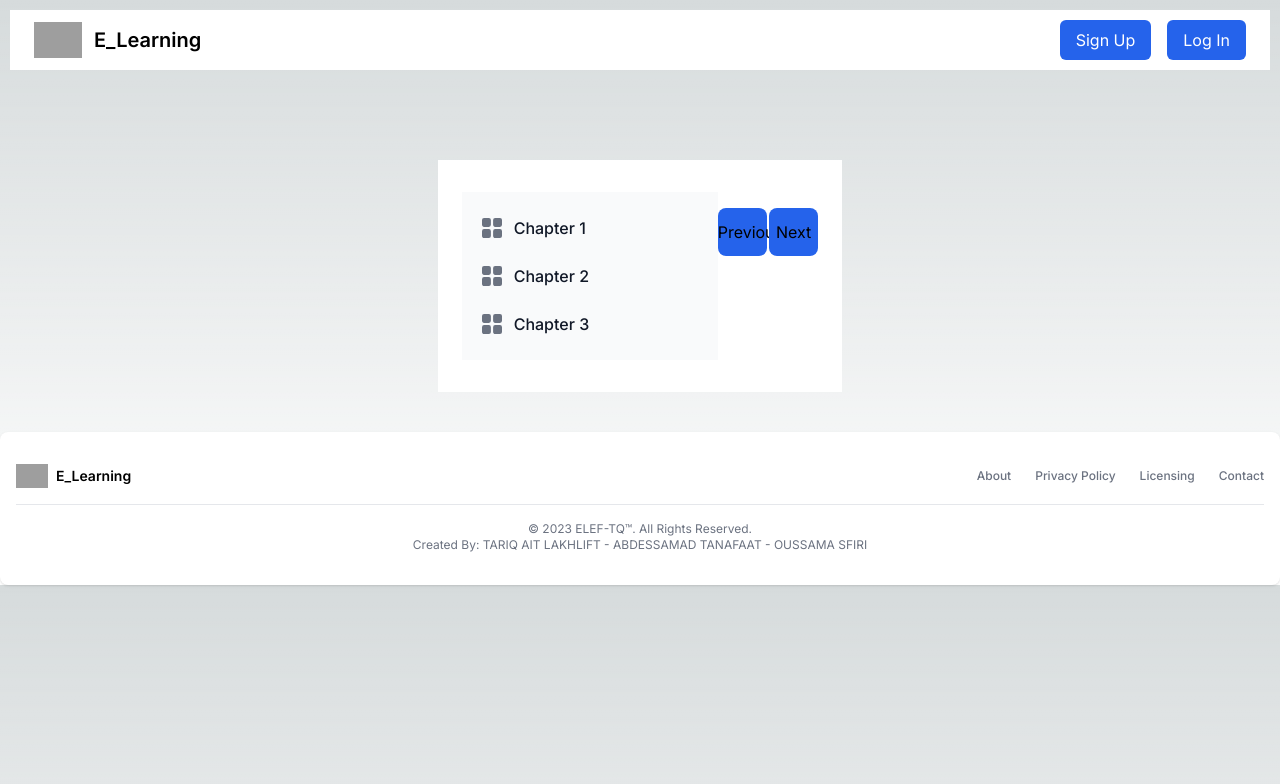
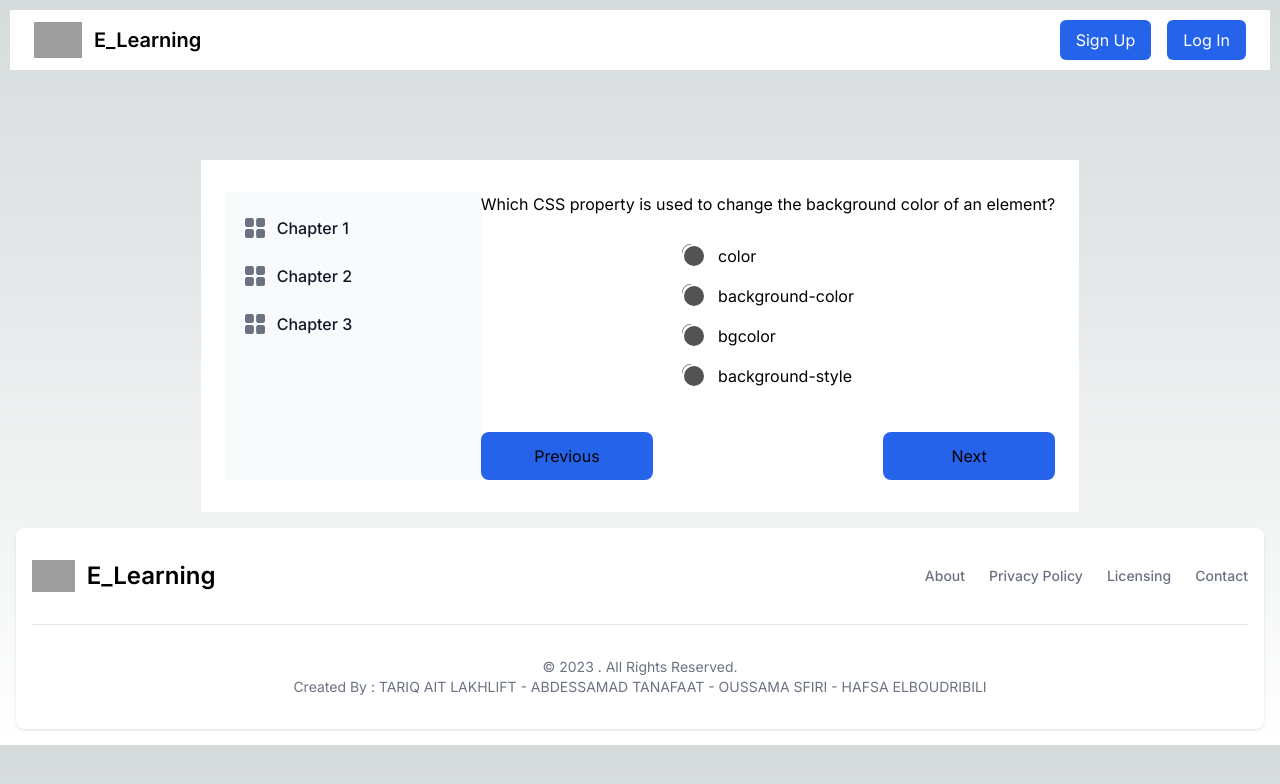
Before and after one commit to ELEF-TQ/Next-.NET-E.learning-App, a Next.js app in the folder Client/: page / in a window 1280 px wide. Both pictures are taken after a click on the button "Next". Shown: the top 784 px of the page. Built offline with nearby package versions, Linux system fonts and the light colour scheme; grey boxes are pictures that could not be loaded.

Commit message:
adjust quiz logic

```diff
--- a/Client/src/app/globals.css
+++ b/Client/src/app/globals.css
@@ -41,13 +41,6 @@ body {
 
 
 
-.footer {
-  position: absolute;
-  bottom: 0;
-  left: 0;
-  right: 0;
-
-}
 
 input[type="radio"]:after {
   width: 24px;
--- a/Client/src/app/page.tsx
+++ b/Client/src/app/page.tsx
@@ -1,5 +1,4 @@
 'use client'
-
 import React, { useState } from 'react';
 import Video from '@/components/Video';
 import QuizData from '@/data/Quiz';
@@ -8,48 +7,80 @@ import Sidebar from '@/components/Sidebar';
 
 export default function Home() {
   const [currentQuestion, setCurrentQuestion] = useState(0);
+  const [selectedAnswers, setSelectedAnswers] = useState<Array<{ questionId: string; answer: string }>>(
+    Array.from({ length: QuizData[0]?.questions.length }, () => ({ questionId: '', answer: '' }))
+  );
+
+  const handleNext = () => {
+    const nextQuestionIndex = currentQuestion + 1;
+    if (selectedAnswers[currentQuestion].answer!== '') {
+      console.log('Question ID:', currentQuiz?.questions[currentQuestion]?.id);
+      console.log('User Answer ID:', selectedAnswers[currentQuestion].answer);
+    }
+
+    nextQuestionIndex < QuizData[0]?.questions.length && setCurrentQuestion(nextQuestionIndex);
+  };
 
   const handlePrevious = () => {
-    const prevQues = currentQuestion - 1;
-    prevQues >= 0 && setCurrentQuestion(prevQues);
+    const prevQuestionIndex = currentQuestion - 1;
+    prevQuestionIndex >= 0 && setCurrentQuestion(prevQuestionIndex);
   };
 
-  const handleNext = () => {
-    const nextQues = currentQuestion + 1;
-    nextQues < QuizData.length && setCurrentQuestion(nextQues);
+  const handleSubmit = () => {
+    console.log('All Selected Answers:', selectedAnswers);
   };
 
-  const currentQuiz = QuizData[currentQuestion];
+  const currentQuiz = QuizData[0];
 
   return (
-    <div className='flex mt-20  justify-around max-w-screen-xl mx-auto p-4 md:py-8 bg-white border-gray-200 px-4 lg:px-6 py-2.5 dark:bg-gray-800'>
+    <div className='flex mt-20 justify-around max-w-screen-xl mx-auto p-4 md:py-8 bg-white border-gray-200 px-4 lg:px-6 py-2.5 dark:bg-gray-800'>
       <Sidebar />
       <main className="flex-grow">
         {currentQuestion === 0 ? (
-          <Video url={currentQuiz?.url} />
+          <Video url={currentQuiz?.videos && currentQuiz.videos[0]?.url} />
         ) : (
-          currentQuiz?.question && (
+          currentQuiz?.questions && (
             <QuizQuestion
-              question={currentQuiz.question}
-              answerOptions={currentQuiz.answerOptions || []}
+              question={currentQuiz.questions[currentQuestion]?.text}
+              answerOptions={currentQuiz.questions[currentQuestion]?.options || []}
+              selectedAnswer={selectedAnswers[currentQuestion].answer}
+              onRadioChange={(answer: string) => {
+                const updatedAnswers = [...selectedAnswers];
+                updatedAnswers[currentQuestion] = {
+                  questionId: String(currentQuiz.questions[currentQuestion]?.id),
+                  answer,
+                };
+                setSelectedAnswers(updatedAnswers);
+              }}
+
             />
           )
         )}
+
         <div className="flex justify-between mt-4">
           <button
             onClick={handlePrevious}
-            className="w-[49%] py-3 bg-primary-600 rounded-lg"
+            className="w-[30%] py-3 bg-primary-600 rounded-lg"
             disabled={currentQuestion === 0}
           >
             Previous
           </button>
-          <button
-            onClick={handleNext}
-            className="w-[49%] py-3 bg-primary-600 rounded-lg"
-            disabled={currentQuestion === QuizData.length - 1}
-          >
-            Next
-          </button>
+
+          {currentQuestion === QuizData[0]?.questions.length - 1 ? (
+            <button
+              onClick={handleSubmit}
+              className="w-[30%] py-3 bg-primary-600 rounded-lg"
+            >
+              Submit
+            </button>
+          ) : (
+            <button
+              onClick={handleNext}
+              className="w-[30%] py-3 bg-primary-600 rounded-lg"
+            >
+              Next
+            </button>
+          )}
         </div>
       </main>
     </div>
--- a/Client/src/components/Footer.tsx
+++ b/Client/src/components/Footer.tsx
@@ -3,31 +3,31 @@ import Link from "next/link";
 
   const Footer = () => {
   return (
-    <div className="mt-10">
-      <footer className="bg-white rounded-lg shadow dark:bg-gray-900 mt-2 p-2 md:py-4">
-        <div className="w-full max-w-screen-xl mx-auto p-2 md:py-4">
+    <div>
+    <footer className="bg-white rounded-lg shadow dark:bg-gray-900 m-4">
+      <div className="w-full max-w-screen-xl mx-auto p-4 md:py-8">
         <div className="sm:flex sm:items-center sm:justify-between">
-            <Link href="https://flowbite.com/" className="flex items-center mb-2 sm:mb-0 space-x-2 rtl:space-x-reverse">
-              <img src="https://flowbite.com/docs/images/logo.svg" className="h-6" alt="Flowbite Logo" />
-              <span className="self-center text-sm font-semibold whitespace-nowrap dark:text-white">E_Learning</span>
+          <Link href="https://flowbite.com/" className="flex items-center mb-4 sm:mb-0 space-x-3 rtl:space-x-reverse">
+            <img src="https://flowbite.com/docs/images/logo.svg" className="h-8" alt="Flowbite Logo" />
+            <span className="self-center text-2xl font-semibold whitespace-nowrap dark:text-white"> E_Learning</span>
           </Link>
-            <ul className="flex flex-wrap items-center mb-2 text-xs font-medium text-gray-500 sm:mb-0 dark:text-gray-400 space-x-2">
+          <ul className="flex flex-wrap items-center mb-6 text-sm font-medium text-gray-500 sm:mb-0 dark:text-gray-400">
             <li>
-                <Link href="/about" className="hover:underline me-2 md:me-4">About</Link>
+              <Link href="#" className="hover:underline me-4 md:me-6">About</Link>
             </li>
             <li>
-                <Link href="#" className="hover:underline me-2 md:me-4">Privacy Policy</Link>
+              <Link href="#" className="hover:underline me-4 md:me-6">Privacy Policy</Link>
             </li>
             <li>
-                <Link href="#" className="hover:underline me-2 md:me-4">Licensing</Link>
+              <Link href="#" className="hover:underline me-4 md:me-6">Licensing</Link>
             </li>
             <li>
-                <Link href="/contact" className="hover:underline">Contact</Link>
+              <Link href="#" className="hover:underline">Contact</Link>
             </li>
           </ul>
         </div>
-          <hr className="my-2 border-gray-200 sm:mx-auto dark:border-gray-700 lg:my-4" />
-          <span className="block text-xs text-gray-500 sm:text-center dark:text-gray-400">© 2023 <a href="https://flowbite.com/" className="hover:underline">ELEF-TQ™</a>. All Rights Reserved. <br/> Created By: TARIQ AIT LAKHLIFT - ABDESSAMAD TANAFAAT - OUSSAMA SFIRI</span>
+        <hr className="my-6 border-gray-200 sm:mx-auto dark:border-gray-700 lg:my-8" />
+        <span className="block text-sm text-gray-500 sm:text-center dark:text-gray-400">© 2023 <a href="https://flowbite.com/" className="hover:underline"></a>. All Rights Reserved. <br/> Created By : TARIQ AIT LAKHLIFT - ABDESSAMAD TANAFAAT - OUSSAMA SFIRI - HAFSA ELBOUDRIBILI</span>
       </div>
     </footer>
     </div>
--- a/Client/src/components/QuizQuestion.tsx
+++ b/Client/src/components/QuizQuestion.tsx
@@ -1,43 +1,26 @@
-'use client'
-
-import { getChapter } from '@/context/QuizSlice';
-import  { useState } from 'react';
-import { useSelector } from 'react-redux/es/hooks/useSelector';
 interface QuizQuestionProps {
   question: string;
   answerOptions: { answer: string; isCorrect?: boolean }[];
+  selectedAnswer: string | undefined;
+  onRadioChange: (answer: string) => void;
 }
 
-const QuizQuestion: React.FC<QuizQuestionProps> = ({ question, answerOptions }) => {
-  const [selectedAnswer, setSelectedAnswer] = useState<string | undefined>(undefined);
-
-  const handleRadioChange = (answer: string) => {
-    setSelectedAnswer(answer);
-  };
-
-
-  const { quiz } = useSelector((state : any)=>state.quiz) ;
-
-
-
-
+const QuizQuestion: React.FC<QuizQuestionProps> = ({ question, answerOptions, selectedAnswer, onRadioChange }) => {
   return (
     <div className='w-full flex justify-center items-center flex-col'>
       <h2>{question}</h2>
       <ul className='p-5'>
         {answerOptions.map((option, index) => (
           <li key={index} className='flex p-2'>
-
             <input
               type="radio"
               name="answer"
               value={option.answer}
               checked={selectedAnswer === option.answer}
-                onChange={() => handleRadioChange(option.answer)}
-                className=" w-4 h-4 text-blue-600 bg-gray-100 border-gray-300 rounded focus:ring-blue-500 dark:focus:ring-blue-600 dark:ring-offset-gray-800 focus:ring-2 dark:bg-gray-700 dark:border-gray-600"
+              onChange={() => onRadioChange(option.answer)} // Update this line
+              className="w-4 h-4 text-blue-600 bg-gray-100 border-gray-300 rounded focus:ring-blue-500 dark:focus:ring-blue-600 dark:ring-offset-gray-800 focus:ring-2 dark:bg-gray-700 dark:border-gray-600"
             />
             <div className='ml-5'>{option.answer}</div>
-
           </li>
         ))}
       </ul>
--- a/Client/src/components/Sidebar.tsx
+++ b/Client/src/components/Sidebar.tsx
@@ -1,12 +1,9 @@
 // Sidebar.tsx
 import { useDispatch } from 'react-redux';
 import { getChapter } from '@/context/QuizSlice';
-import { AppDispatch, RootState } from '@/context/store';
-import { AnyAction, ThunkDispatch } from '@reduxjs/toolkit';
-
+import {AppDispatch } from '@/context/store'
 const Sidebar = () => {
 
-  type AppDispatch = ThunkDispatch<RootState, undefined, AnyAction>;
   const dispatch = useDispatch<AppDispatch>();
 
   const handleChapterClick = (chapterId: number) => {
@@ -24,8 +21,7 @@ const Sidebar = () => {
         <div className=" h-full px-3 py-4 overflow-y-auto bg-gray-50 dark:bg-gray-800">
           <ul className="space-y-2 font-medium">
             <li>
-              <a
-                href="#"
+              <button
                 className="flex items-center p-2 text-gray-900 rounded-lg dark:text-white hover:bg-gray-100 dark:hover:bg-gray-700 group"
                 onClick={() => handleChapterClick(1)}
               >
@@ -39,12 +35,11 @@ const Sidebar = () => {
                   <path d="M6.143 0H1.857A1.857 1.857 0 0 0 0 1.857v4.286C0 7.169.831 8 1.857 8h4.286A1.857 1.857 0 0 0 8 6.143V1.857A1.857 1.857 0 0 0 6.143 0Zm10 0h-4.286A1.857 1.857 0 0 0 10 1.857v4.286C10 7.169 10.831 8 11.857 8h4.286A1.857 1.857 0 0 0 18 6.143V1.857A1.857 1.857 0 0 0 16.143 0Zm-10 10H1.857A1.857 1.857 0 0 0 0 11.857v4.286C0 17.169.831 18 1.857 18h4.286A1.857 1.857 0 0 0 8 16.143v-4.286A1.857 1.857 0 0 0 6.143 10Zm10 0h-4.286A1.857 1.857 0 0 0 10 11.857v4.286C10 17.169 10.831 18 11.857 18h4.286A1.857 1.857 0 0 0 18 16.143v-4.286A1.857 1.857 0 0 0 16.143 10Z" />
                 </svg>
                 <span className="ms-3">Chapter 1</span>
-              </a>
+              </button>
             </li>
 
             <li>
-              <a
-                href="#"
+              <button
                 className="flex items-center p-2 text-gray-900 rounded-lg dark:text-white hover:bg-gray-100 dark:hover:bg-gray-700 group"
                 onClick={() => handleChapterClick(2)}
               >
@@ -58,12 +53,11 @@ const Sidebar = () => {
                   <path d="M6.143 0H1.857A1.857 1.857 0 0 0 0 1.857v4.286C0 7.169.831 8 1.857 8h4.286A1.857 1.857 0 0 0 8 6.143V1.857A1.857 1.857 0 0 0 6.143 0Zm10 0h-4.286A1.857 1.857 0 0 0 10 1.857v4.286C10 7.169 10.831 8 11.857 8h4.286A1.857 1.857 0 0 0 18 6.143V1.857A1.857 1.857 0 0 0 16.143 0Zm-10 10H1.857A1.857 1.857 0 0 0 0 11.857v4.286C0 17.169.831 18 1.857 18h4.286A1.857 1.857 0 0 0 8 16.143v-4.286A1.857 1.857 0 0 0 6.143 10Zm10 0h-4.286A1.857 1.857 0 0 0 10 11.857v4.286C10 17.169 10.831 18 11.857 18h4.286A1.857 1.857 0 0 0 18 16.143v-4.286A1.857 1.857 0 0 0 16.143 10Z" />
                 </svg>
                 <span className="ms-3">Chapter 2</span>
-              </a>
+              </button>
             </li>
 
             <li>
-              <a
-                href="#"
+              <button
                 className="flex items-center p-2 text-gray-900 rounded-lg dark:text-white hover:bg-gray-100 dark:hover:bg-gray-700 group"
                 onClick={() => handleChapterClick(3)}
               >
@@ -77,7 +71,7 @@ const Sidebar = () => {
                   <path d="M6.143 0H1.857A1.857 1.857 0 0 0 0 1.857v4.286C0 7.169.831 8 1.857 8h4.286A1.857 1.857 0 0 0 8 6.143V1.857A1.857 1.857 0 0 0 6.143 0Zm10 0h-4.286A1.857 1.857 0 0 0 10 1.857v4.286C10 7.169 10.831 8 11.857 8h4.286A1.857 1.857 0 0 0 18 6.143V1.857A1.857 1.857 0 0 0 16.143 0Zm-10 10H1.857A1.857 1.857 0 0 0 0 11.857v4.286C0 17.169.831 18 1.857 18h4.286A1.857 1.857 0 0 0 8 16.143v-4.286A1.857 1.857 0 0 0 6.143 10Zm10 0h-4.286A1.857 1.857 0 0 0 10 11.857v4.286C10 17.169 10.831 18 11.857 18h4.286A1.857 1.857 0 0 0 18 16.143v-4.286A1.857 1.857 0 0 0 16.143 10Z" />
                 </svg>
                 <span className="ms-3">Chapter 3</span>
-              </a>
+              </button>
             </li>
           </ul>
         </div>
--- a/Client/src/context/store.ts
+++ b/Client/src/context/store.ts
@@ -1,4 +1,4 @@
-import { configureStore, ThunkAction, Action } from '@reduxjs/toolkit';
+import { configureStore, ThunkAction, Action, ThunkDispatch, AnyAction } from '@reduxjs/toolkit';
 import quizReducer from '@/context/QuizSlice';
 
 export const store = configureStore({
@@ -8,5 +8,5 @@ export const store = configureStore({
 });
 
 export type RootState = ReturnType<typeof store.getState>;
-export type AppDispatch = typeof store.dispatch;
+export type AppDispatch = ThunkDispatch<RootState, undefined, AnyAction>;
 export type AppThunk = ThunkAction<void, RootState, null, Action<string>>;
--- a/Client/src/data/Quiz.js
+++ b/Client/src/data/Quiz.js
@@ -1,48 +1,73 @@
 const QuizData = [
   {
-    type: 'video',
-    url: 'https://www.youtube.com/embed/RHFmsoiVtKE?t=295s',
+    "chapter": {
+      "id": 1,
+      "name": "Introduction"
+    },
+    "course": {
+      "id": 1,
+      "name": "Web Development Basics"
+    },
+    "videos": [
+      {
+        "id": 1,
+        "title": "HTML Basics",
+        "url": "https://example.com/html-basics"
       },
       {
-    type: 'video',
-    url: 'https://www.youtube.com/embed/RHFmsoiVtKE?t=295s',
+        "id": 2,
+        "title": "CSS Fundamentals",
+        "url": "https://example.com/css-fundamentals"
+      }
+    ],
+    "quiz": {
+      "id": 1,
+      "title": "HTML and CSS Quiz"
+    },
+    "questions": [
+      {
+        "id": 1,
+        "text": "What does HTML stand for?",
+        "options": [
+          {"answer": "Hyper Text Markup Language"},
+          {"answer": "Highly Typed Machine Learning"},
+          {"answer": "Home Tool Markup Language"},
+          {"answer": "Hyper Transfer Markup Language", "isCorrect": true}
+        ]
       },
       {
-    question: 'What type of framework is Next.js?',
-    answerOptions: [
-      { answer: 'Frontend' },
-      { answer: 'Backend' },
-      { answer: 'FullStack', isCorrect: true },
-      { answer: 'None of the above' },
-    ],
+        "id": 2,
+        "text": "Which CSS property is used to change the background color of an element?",
+        "options": [
+          {"answer": "color"},
+          {"answer": "background-color", "isCorrect": true},
+          {"answer": "bgcolor"},
+          {"answer": "background-style"}
+        ]
       },
       {
-    question: 'When was Next.js released?',
-    answerOptions: [
-      { answer: '20 September 2019' },
-      { answer: '14 January 2017' },
-      { answer: '25 October 2016', isCorrect: true },
-      { answer: '28 March 2018' },
-    ],
+        "id": 3,
+        "text": "What is the correct way to include external CSS in an HTML document?",
+        "options": [
+          {"answer": "<style src='styles.css'>"},
+          {"answer": "<link rel='stylesheet' type='text/css' href='styles.css'>", "isCorrect": true},
+          {"answer": "<css>styles.css</css>"},
+          {"answer": "<script type='text/css' src='styles.css'>"}
+        ]
       },
       {
-    question: 'Which CSS Framework are we using?',
-    answerOptions: [
-      { answer: 'Bootstrap' },
-      { answer: 'TailwindCSS', isCorrect: true },
-      { answer: 'Chakra UI' },
-      { answer: 'Bulma CSS' },
-    ],
-  },
-  {
-    question: 'Which class in Tailwind is used to set the flex direction of a column?',
-    answerOptions: [
-      { answer: 'col' },
-      { answer: 'col-flex' },
-      { answer: 'flex-col', isCorrect: true },
-      { answer: 'None of the above' },
-    ],
-  },
+        "id": 4,
+        "text": "In HTML, which tag is used to create an ordered list?",
+        "options": [
+          {"answer": "<ul>"},
+          {"answer": "<ol>", "isCorrect": true},
+          {"answer": "<li>"},
+          {"answer": "<list>"}
+        ]
+      }
+    ]
+  }
+
 ];
 
 export default QuizData;
```
Also changed, not shown: Client/src/context/QuizSlice.ts (+13 -7 lines). Lines whose indentation alone changed are shown as unchanged.
